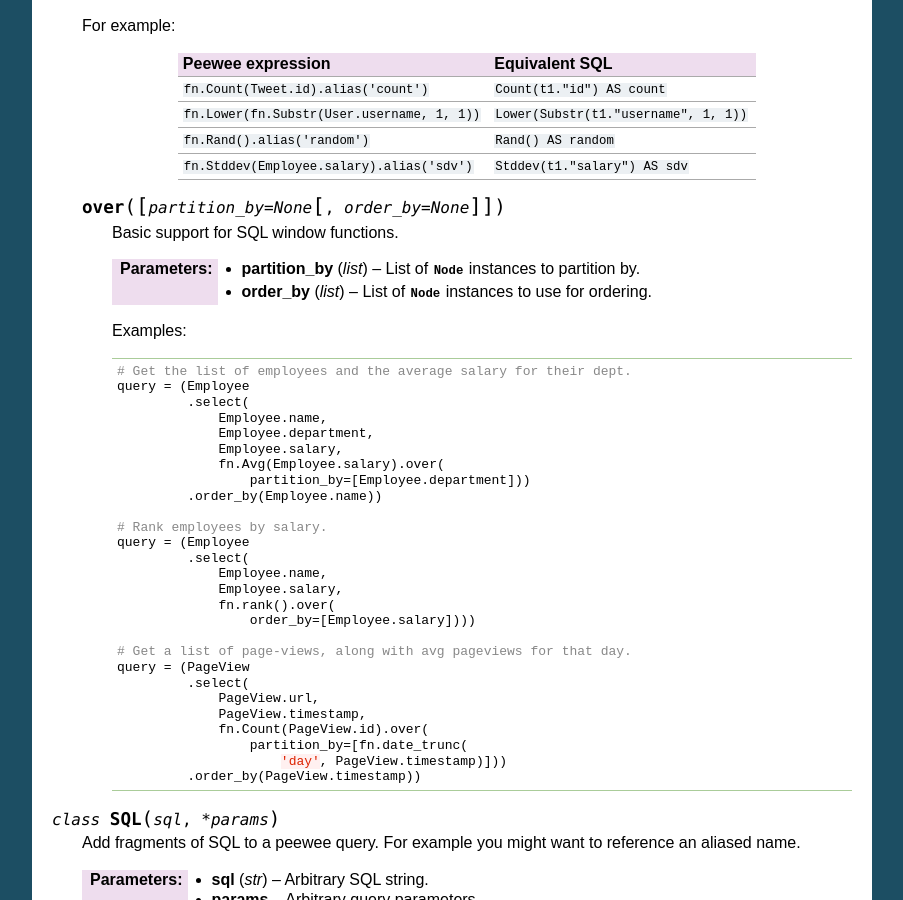
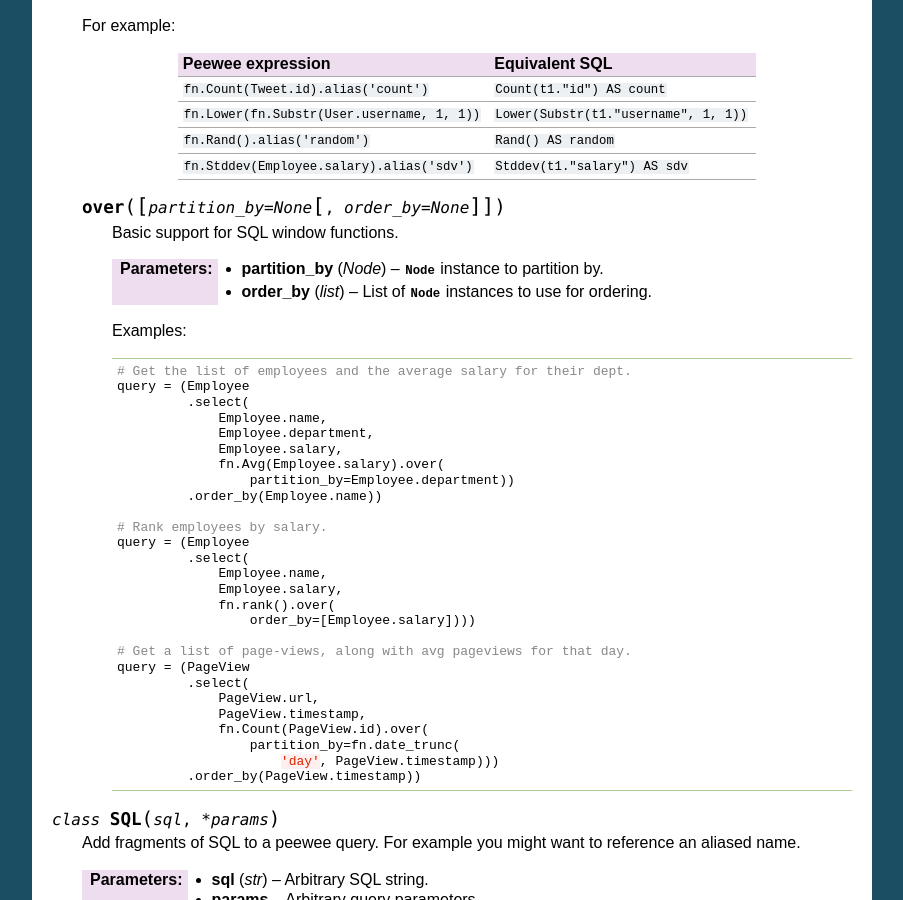
Before and after one commit to coleifer/peewee, a Sphinx documentation site: the page built from docs/peewee/api.rst, in a window 1280 px wide and 900 px high, scrolled down 29052 px. Shown: the whole window, without its empty margins (198-1101 px from the left). Built offline with Sphinx 7.4.7, drawn with Linux system fonts in a browser that asks for light colours.

Commit message:
Partition by takes a single value.

```diff
--- a/docs/peewee/api.rst
+++ b/docs/peewee/api.rst
@@ -1830,7 +1830,7 @@
 
         Basic support for SQL window functions.
 
-        :param list partition_by: List of :py:class:`Node` instances to partition by.
+        :param Node partition_by: :py:class:`Node` instance to partition by.
         :param list order_by: List of :py:class:`Node` instances to use for ordering.
 
         Examples:
@@ -1844,7 +1844,7 @@
                          Employee.department,
                          Employee.salary,
                          fn.Avg(Employee.salary).over(
-                             partition_by=[Employee.department]))
+                             partition_by=Employee.department))
                      .order_by(Employee.name))
 
             # Rank employees by salary.
@@ -1861,8 +1861,8 @@
                          PageView.url,
                          PageView.timestamp,
                          fn.Count(PageView.id).over(
-                             partition_by=[fn.date_trunc(
-                                 'day', PageView.timestamp)]))
+                             partition_by=fn.date_trunc(
+                                 'day', PageView.timestamp)))
                      .order_by(PageView.timestamp))
 
 .. py:class:: SQL(sql, *params)
--- a/docs/peewee/querying.rst
+++ b/docs/peewee/querying.rst
@@ -508,7 +508,7 @@
                  Employee.department,
                  Employee.salary,
                  fn.Avg(Employee.salary).over(
-                     partition_by=[Employee.department]))
+                     partition_by=Employee.department))
              .order_by(Employee.name))
 
     # Rank employees by salary.
--- a/peewee.py
+++ b/peewee.py
@@ -389,7 +389,7 @@
         if partition_by:
             over_clauses.append(Clause(
                 SQL('PARTITION BY'),
-                *partition_by))
+                partition_by))
         if order_by:
             over_clauses.append(Clause(
                 SQL('ORDER BY'),
```
Also changed, not shown: tests.py (+4 -4 lines).
